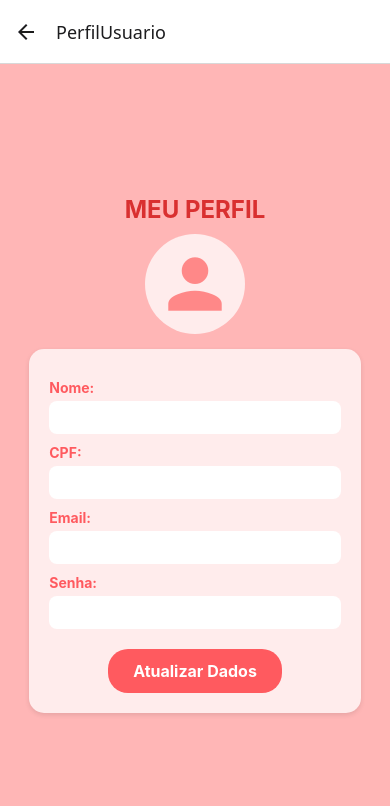
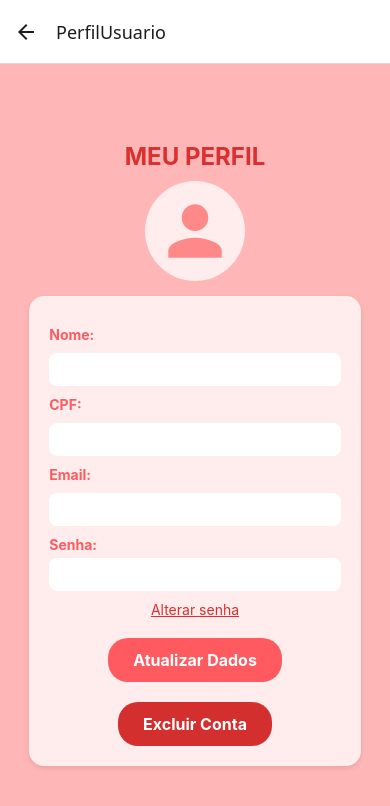
Before and after one commit to MariaClaraOliveira08/Mobile_Sprints, a React Native app: screen /PerfilUsuario in a window 390 px wide. Shown: the top 806 px of the page. Built offline with nearby package versions, Linux system fonts and the light colour scheme.

Commit message:
deleteUser-atualizaruser

```diff
--- a/src/axios/axios.js
+++ b/src/axios/axios.js
@@ -39,10 +39,12 @@ const sheets = {
   getHorariosDisponiveisPorSalaEData: (fk_number, date) =>
     api.get(`/disponibilidade/${fk_number}/${date}`),
   postReserva: (reserva) => api.post("/schedules/", reserva),
-  updateUser: (userId, user) => api.put(`/user/${userId}`, user),
+  updateUser: (userId) => api.put(`/user/${userId}`),
   getMinhasReservas: (userId) => api.get(`/schedule/user/${userId}`),
   getUsuario: (userId) => api.get(`/user/${userId}`),
   deletarReserva: (id) => api.delete(`/schedules/${id}`),
+  deleteUser: (userId) => api.delete(`/users/${userId}`),
+  atualizarSenha: (userId) => api.put(`/users/...`),
 };
 
 export default sheets;
--- a/src/screens/Perfil.js
+++ b/src/screens/Perfil.js
@@ -6,18 +6,23 @@ import {
   TouchableOpacity,
   StyleSheet,
   Alert,
+  Modal,
 } from "react-native";
 import Icon from "react-native-vector-icons/MaterialIcons";
-import Ionicons from "react-native-vector-icons/Ionicons";
 import api from "../axios/axios";
 import * as SecureStore from "expo-secure-store";
+import { useNavigation } from "@react-navigation/native";
 
 export default function PerfilUsuario() {
+  const navigation = useNavigation();
   const [name, setName] = useState("");
   const [cpf, setCpf] = useState("");
   const [email, setEmail] = useState("");
   const [password, setPassword] = useState("");
   const [showPassword, setShowPassword] = useState(false);
+  const [modalVisible, setModalVisible] = useState(false);
+  const [novaSenha, setNovaSenha] = useState("");
+  const [confirmarSenha, setConfirmarSenha] = useState("");
 
   useEffect(() => {
     carregarDadosUsuario();
@@ -44,35 +49,92 @@ export default function PerfilUsuario() {
     }
   }
 
-  async function handleUpdate() {
-    if (!name || !email) {
+  async function atualizarUser() {
+    if (!name || !cpf || !email || !password) {
       Alert.alert("Atenção", "Preencha todos os campos obrigatórios.");
       return;
     }
 
     try {
-      const dadosAtualizados = {
-        name,
-        email,
-      };
-
-      if (password) {
-        dadosAtualizados.password = password;
-      }
-
       const userId = await SecureStore.getItemAsync("userId");
       if (!userId) {
         Alert.alert("Erro", "ID do usuário não encontrado.");
         return;
       }
 
-      await api.updateUser(userId, dadosAtualizados);
+      await api.updateUser(userId, { name, cpf, email, password });
 
       Alert.alert("Sucesso", "Dados atualizados com sucesso!");
       setPassword("");
     } catch (error) {
       console.log("Erro ao atualizar usuário:", error);
       Alert.alert("Erro", "Não foi possível atualizar os dados.");
+    }
+  }
+
+  async function deleteUser() {
+    Alert.alert(
+      "Confirmar exclusão",
+      "Tem certeza que deseja excluir sua conta?",
+      [
+        {
+          text: "Cancelar",
+          style: "cancel",
+        },
+        {
+          text: "Excluir",
+          style: "destructive",
+          onPress: async () => {
+            try {
+              const userId = await SecureStore.getItemAsync("userId");
+              if (!userId) {
+                Alert.alert("Erro", "ID do usuário não encontrado.");
+                return;
+              }
+
+              await api.deleteUser(userId);
+
+              Alert.alert("Conta excluída", "Sua conta foi removida com sucesso.");
+
+              await SecureStore.deleteItemAsync("userId");
+              navigation.navigate("Login");
+            } catch (error) {
+              console.log("Erro ao excluir usuário:", error);
+              Alert.alert("Erro", "Não foi possível excluir a conta.");
+            }
+          },
+        },
+      ]
+    );
+  }
+
+  async function atualizarSenha() {
+    if (!novaSenha || !confirmarSenha) {
+      Alert.alert("Erro", "Preencha todos os campos.");
+      return;
+    }
+
+    if (novaSenha !== confirmarSenha) {
+      Alert.alert("Erro", "As senhas não coincidem.");
+      return;
+    }
+
+    try {
+      const userId = await SecureStore.getItemAsync("userId");
+      if (!userId) {
+        Alert.alert("Erro", "ID do usuário não encontrado.");
+        return;
+      }
+
+      await api.updateUser(userId, { password: novaSenha });
+
+      Alert.alert("Sucesso", "Senha atualizada com sucesso!");
+      setModalVisible(false);
+      setNovaSenha("");
+      setConfirmarSenha("");
+    } catch (error) {
+      console.log("Erro ao atualizar senha:", error);
+      Alert.alert("Erro", "Erro ao atualizar a senha.");
     }
   }
 
@@ -109,15 +171,85 @@ export default function PerfilUsuario() {
           <TextInput
             style={styles.inputSenha}
             value={password}
-            onChangeText={setPassword}
             editable={false}
             secureTextEntry={!showPassword}
           />
         </View>
-        <TouchableOpacity style={styles.botaoSalvar} onPress={handleUpdate}>
+
+        <TouchableOpacity onPress={() => setModalVisible(true)}>
+          <Text
+            style={{
+              color: "#d93030",
+              marginTop: 10,
+              textDecorationLine: "underline",
+            }}
+          >
+            Alterar senha
+          </Text>
+        </TouchableOpacity>
+
+        <TouchableOpacity style={styles.botaoSalvar} onPress={atualizarUser}>
           <Text style={styles.botaoTexto}>Atualizar Dados</Text>
         </TouchableOpacity>
+
+        <TouchableOpacity
+          style={[styles.botaoSalvar, { backgroundColor: "#D32F2F" }]}
+          onPress={deleteUser}
+        >
+          <Text style={styles.botaoTexto}>Excluir Conta</Text>
+        </TouchableOpacity>
       </View>
+
+      {/* Modal de Alterar Senha */}
+      <Modal
+        visible={modalVisible}
+        animationType="slide"
+        transparent={true}
+        onRequestClose={() => setModalVisible(false)}
+      >
+        <View style={styles.modalOverlay}>
+          <View style={styles.modalContainer}>
+            <Text style={styles.modalTitle}>Alterar Senha</Text>
+
+            <TextInput
+              style={styles.input}
+              placeholder="Nova senha"
+              secureTextEntry
+              value={novaSenha}
+              onChangeText={setNovaSenha}
+            />
+            <TextInput
+              style={styles.input}
+              placeholder="Confirmar nova senha"
+              secureTextEntry
+              value={confirmarSenha}
+              onChangeText={setConfirmarSenha}
+            />
+
+            <View
+              style={{
+                flexDirection: "row",
+                justifyContent: "space-between",
+                marginTop: 20,
+              }}
+            >
+              <TouchableOpacity
+                style={[styles.botaoSalvar, { backgroundColor: "#aaa" }]}
+                onPress={() => setModalVisible(false)}
+              >
+                <Text style={styles.botaoTexto}>Cancelar</Text>
+              </TouchableOpacity>
+
+              <TouchableOpacity
+                style={styles.botaoSalvar}
+                onPress={atualizarSenha}
+              >
+                <Text style={styles.botaoTexto}>Salvar</Text>
+              </TouchableOpacity>
+            </View>
+          </View>
+        </View>
+      </Modal>
     </View>
   );
 }
@@ -169,6 +301,7 @@ const styles = StyleSheet.create({
     width: "100%",
     paddingHorizontal: 10,
     paddingVertical: 8,
+    marginTop: 5,
   },
   inputSenhaContainer: {
     flexDirection: "row",
@@ -195,4 +328,23 @@ const styles = StyleSheet.create({
     fontWeight: "bold",
     fontSize: 16,
   },
+  modalOverlay: {
+    flex: 1,
+    justifyContent: "center",
+    alignItems: "center",
+    backgroundColor: "rgba(0,0,0,0.5)",
+  },
+  modalContainer: {
+    backgroundColor: "#FFF",
+    padding: 20,
+    borderRadius: 15,
+    width: "85%",
+    alignItems: "center",
+  },
+  modalTitle: {
+    fontSize: 18,
+    fontWeight: "bold",
+    color: "#d93030",
+    marginBottom: 15,
+  },
 });
```
